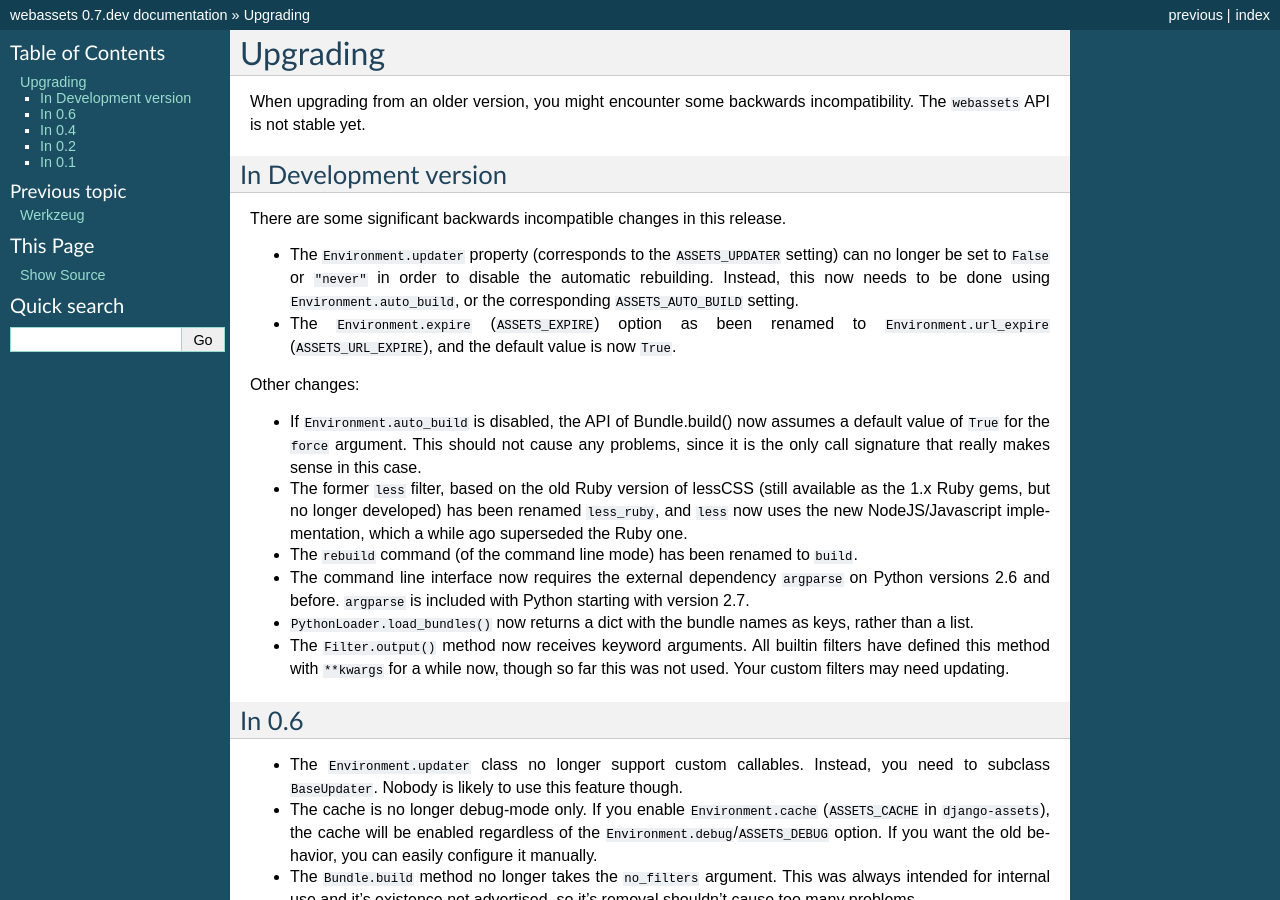
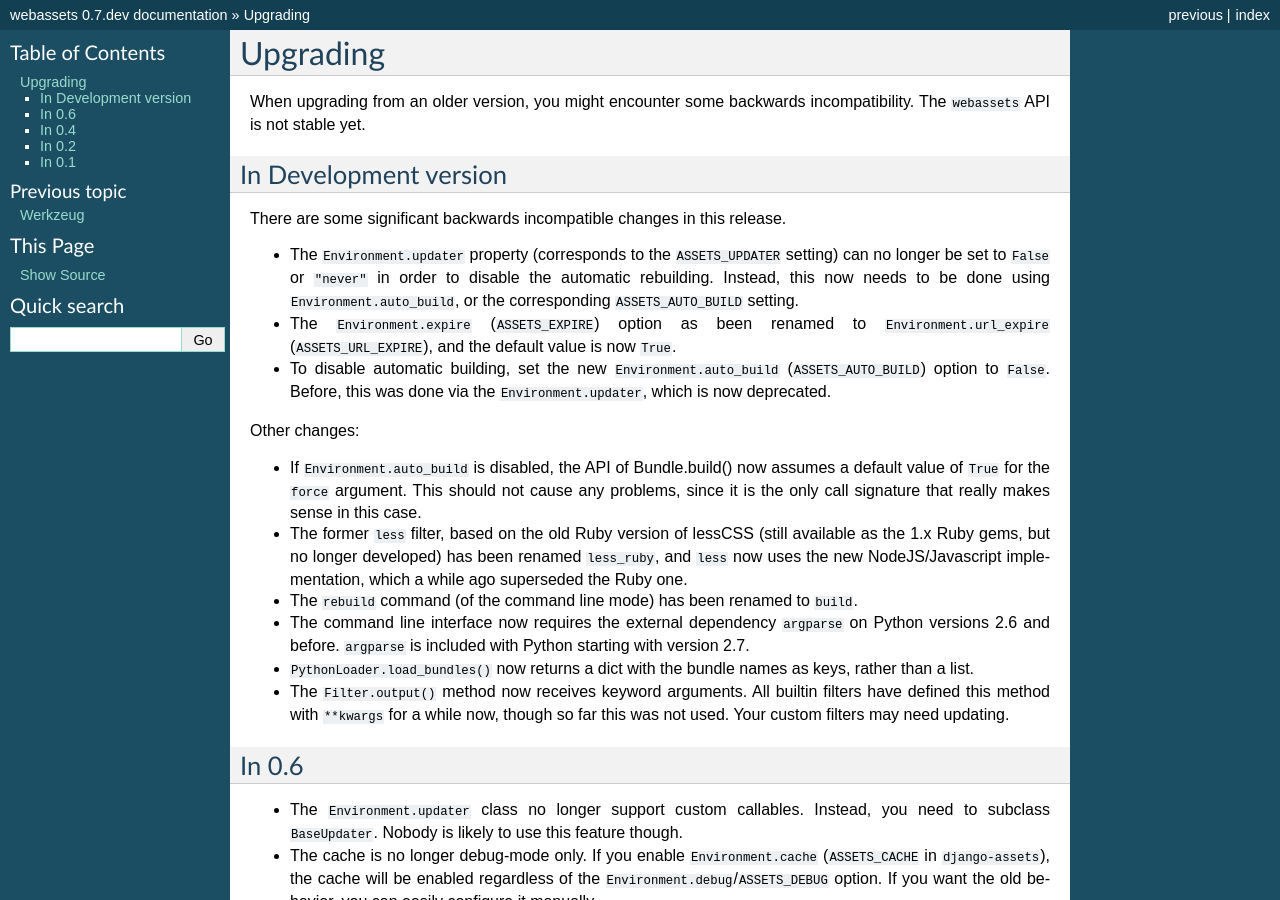
Before and after one commit to miracle2k/webassets, a Sphinx documentation site: the page built from docs/upgrading.rst, in a window 1280 px wide and 900 px high. Built offline with Sphinx 7.4.7, drawn with Linux system fonts in a browser that asks for light colours.

Commit message:
Note auto_build/updater change in upgrading docs.

```diff
--- a/docs/upgrading.rst
+++ b/docs/upgrading.rst
@@ -21,6 +21,11 @@ There are some significant backwards incompatible changes in this release.
 - The ``Environment.expire`` (``ASSETS_EXPIRE``) option as been renamed to
   ``Environment.url_expire`` (``ASSETS_URL_EXPIRE``), and the default value
   is now ``True``.
+
+- To disable automatic building, set the new ``Environment.auto_build``
+  (``ASSETS_AUTO_BUILD``) option to ``False``. Before, this was done via
+  the ``Environment.updater``, which is now deprecated.
+
 
 Other changes:
 
```
